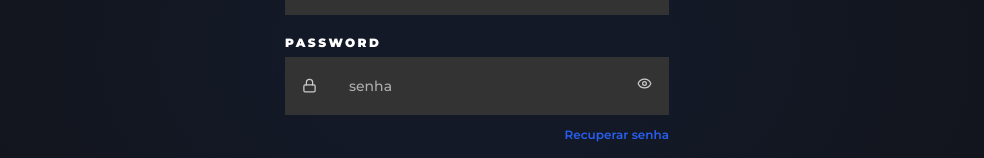
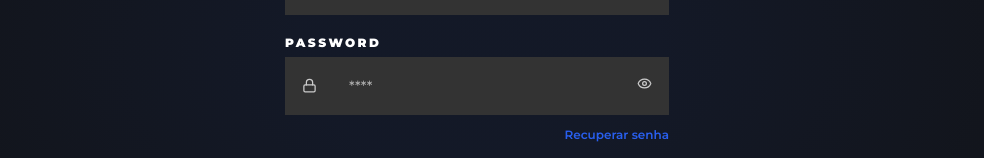
Before and after one commit to WilliamLopes021/URBN_STORE, a React (Vite) app: page /login in a window 1280 px wide. Shown: the part 348-506 px from the top of the page, without its empty margins (163-1147 px from the left). Built offline with nearby package versions, Linux system fonts and the light colour scheme.

Commit message:
style(auth): update password input placeholder

```diff
--- a/src/features/auth/pages/Login.tsx
+++ b/src/features/auth/pages/Login.tsx
@@ -34,7 +34,7 @@ export const Login = () => {
             type={showPassword ? "text" : "password"}
             value={password}
             onChange={(e) => setPassword(e.target.value)}
-            placeholder="senha"
+            placeholder="****"
             leftIcon={<Lock size={15} className="text-light-gray" />}
             rightIcon={
               <button
```
